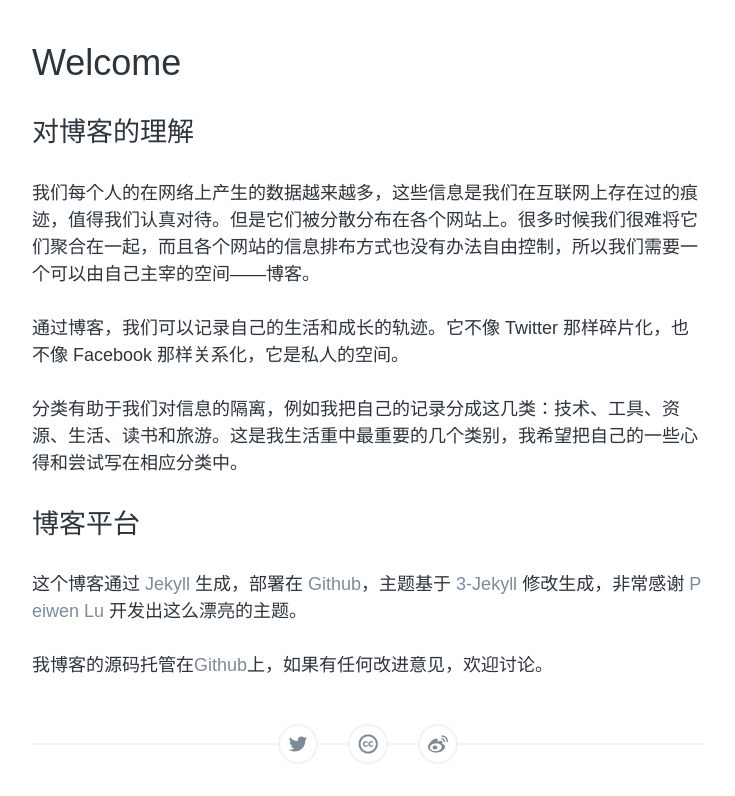
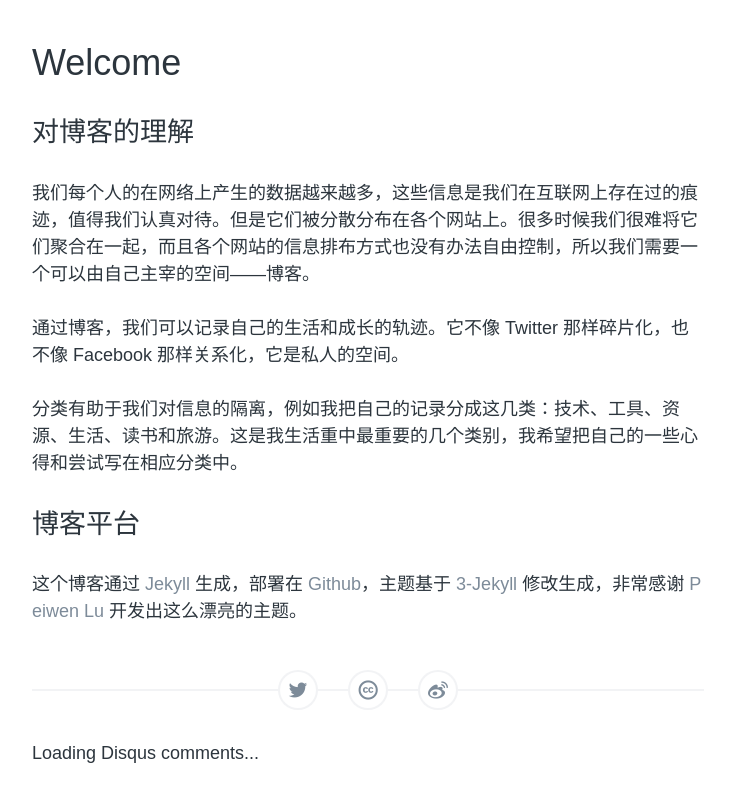
Before and after one commit to zzvv/zzvv.github.io, a Jekyll site: the page built from index.md, in a window 1280 px wide, cut to the strip 104-900 px from the top of the page. Shown: the whole strip, without its empty margins (272-1007 px from the left). Built offline with Jekyll 4.4.1, drawn with Linux system fonts in a browser that asks for light colours; Markdown is read by kramdown in place of the engine named in the settings; comment, search, counter and statistics services are not loaded.

Commit message:
修改index.md

```diff
--- a/index.md
+++ b/index.md
@@ -14,5 +14,3 @@
 ## 博客平台
 
 这个博客通过 [Jekyll](http://jekyllrb.com/) 生成，部署在 [Github](https://pages.github.com)，主题基于 [3-Jekyll](https://github.com/P233/3-Jekyll) 修改生成，非常感谢 [Peiwen Lu](https://github.com/P233) 开发出这么漂亮的主题。
-
-我博客的源码托管在[Github](https://github.com/suyan/suyan.github.io)上，如果有任何改进意见，欢迎讨论。
```
